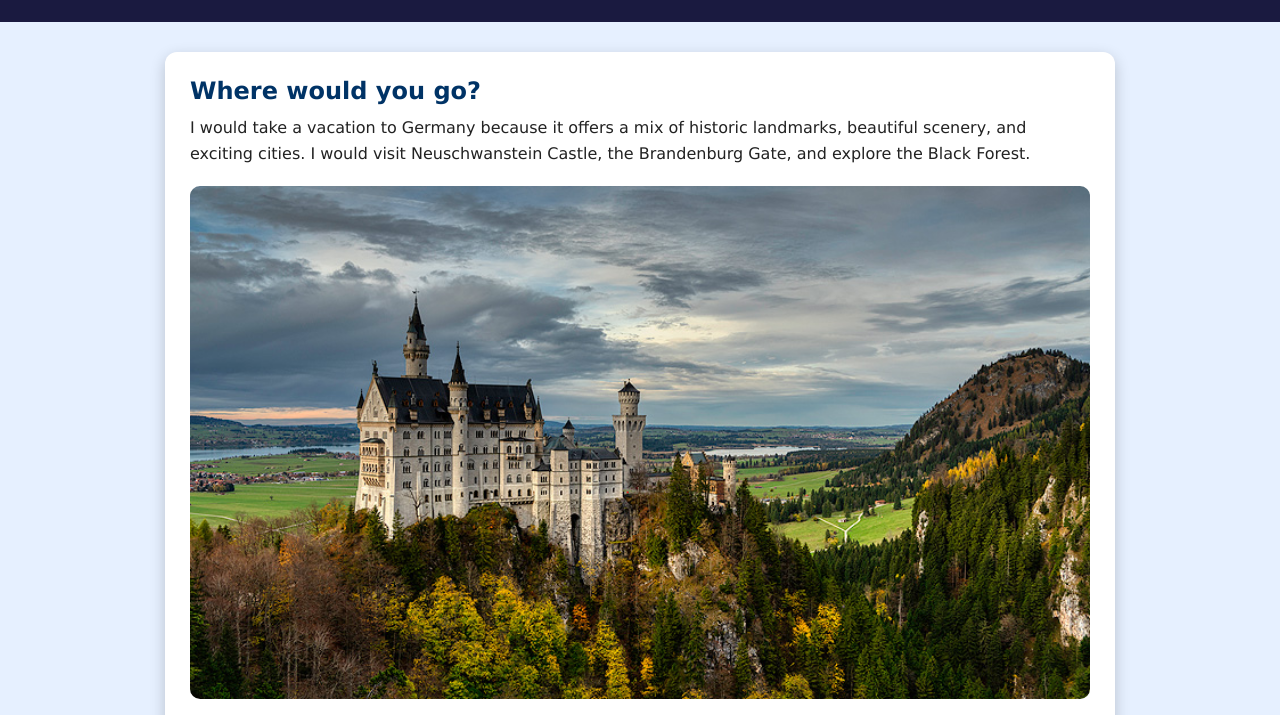
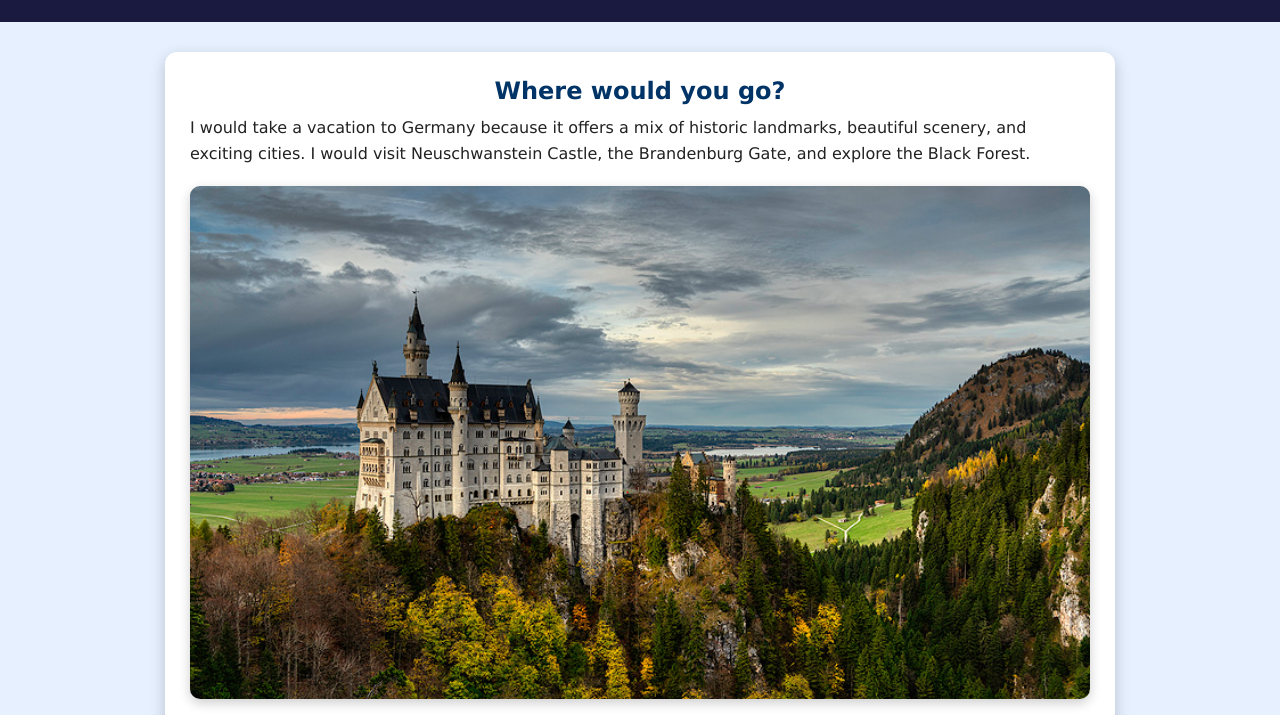
Before and after one commit to dandersen1989-cell/vacation-website, a plain HTML site: page index.html in a window 1280 px wide. Shown: the part 61-776 px from the top of the page. Drawn offline with Linux system fonts and the light colour scheme.

Commit message:
Update styles.css

```diff
--- a/styles.css
+++ b/styles.css
@@ -31,6 +31,10 @@ section {
 }
 
 /* Headings */
+h1, h2 {
+    text-align: center;
+}
+
 h1 {
     font-size: 28px;
 }
@@ -57,6 +61,7 @@ img + p {
 img {
     border-radius: 10px;
     margin-bottom: 15px;
+    box-shadow: 0 4px 12px rgba(0,0,0,0.2);
 }
 
 /* List */
```
